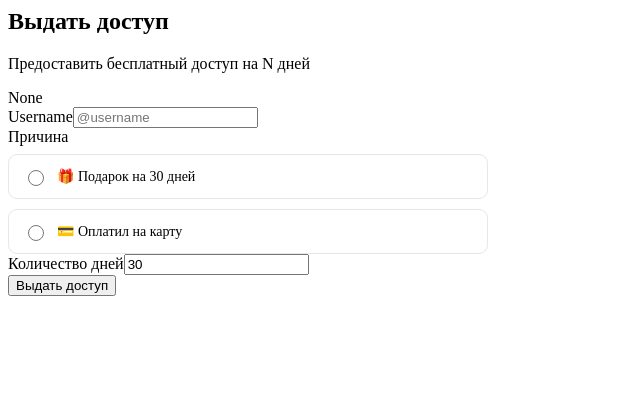
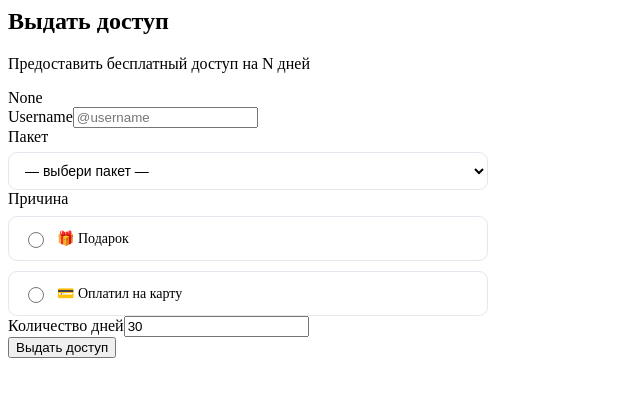
Before and after one commit to Irishman1/BOT_TELEFRAM, a Flask app: page /give in a window 1280 px wide. Shown: the top 397 px of the page, without its empty margins (0-640 px from the left). Run offline with Flask 3, Linux system fonts and the light colour scheme; the visitor is signed in with stand-in values (Sample User, id 1).

Commit message:
Add package selector to give access form

```diff
--- a/admin/panel.py
+++ b/admin/panel.py
@@ -217,6 +217,7 @@ async def give_post(request):
     username = data.get("username","").lstrip("@")
     days = int(data.get("days",30))
     reason = data.get("reason","gift")
+    plan_key = (data.get("plan_key","manual:0") or "manual:0").split(":")[0]
     u = await db_one("SELECT * FROM users WHERE username=?",(username,))
     if not u:
         return await render("give.html", page="give", msg='<div class="alert alert-danger">Пользователь не найден</div>', prefill=username)
@@ -224,7 +225,7 @@ async def give_post(request):
     exp = u.get("expires_at")
     cur = datetime.fromisoformat(exp) if exp and u["is_active"] else now
     new_exp = (cur if cur > now else now) + timedelta(days=days)
-    await db_exec("UPDATE users SET expires_at=?,plan='manual',is_active=1,subscribed_at=COALESCE(subscribed_at,?) WHERE username=?",(new_exp.isoformat(),now.isoformat(),username))
+    await db_exec("UPDATE users SET expires_at=?,plan=?,is_active=1,subscribed_at=COALESCE(subscribed_at,?) WHERE username=?",(new_exp.isoformat(),plan_key,now.isoformat(),username))
     link = await create_invite_link()
     try:
         if reason == "card":
--- a/admin/templates/give.html
+++ b/admin/templates/give.html
@@ -4,11 +4,20 @@
   <form method="POST">
     <div class="form-group"><label>Username</label><input type="text" name="username" value="{{prefill}}" placeholder="@username" required></div>
     <div class="form-group">
+      <label>Пакет</label>
+      <select name="plan_key" id="plan_key" required onchange="applyPlan(this.value)" style="width:100%;padding:9px 12px;border:1px solid #e5e7ef;border-radius:9px;font-size:14px;background:#fff;margin-top:6px;">
+        <option value="" disabled selected>— выбери пакет —</option>
+        <option value="basic:30">Базовый пакет — €14.99 / 30 дней</option>
+        <option value="standard:30">Стандартный пакет — €24.99 / 30 дней</option>
+        <option value="manual:0">Вручную (указать дни)</option>
+      </select>
+    </div>
+    <div class="form-group">
       <label>Причина</label>
       <div style="display:flex;flex-direction:column;gap:10px;margin-top:8px;">
         <label style="display:flex;align-items:center;gap:10px;cursor:pointer;padding:12px 14px;border:1px solid #e5e7ef;border-radius:9px;font-size:14px;font-weight:400;">
           <input type="radio" name="reason" value="gift" required style="accent-color:#1D9E75;width:16px;height:16px;">
-          🎁 Подарок на 30 дней
+          🎁 Подарок
         </label>
         <label style="display:flex;align-items:center;gap:10px;cursor:pointer;padding:12px 14px;border:1px solid #e5e7ef;border-radius:9px;font-size:14px;font-weight:400;">
           <input type="radio" name="reason" value="card" required style="accent-color:#1D9E75;width:16px;height:16px;">
@@ -16,7 +25,17 @@
         </label>
       </div>
     </div>
-    <div class="form-group"><label>Количество дней</label><input type="number" name="days" value="30" min="1" required></div>
+    <div class="form-group"><label>Количество дней</label><input type="number" id="days_input" name="days" value="30" min="1" required></div>
     <button class="btn btn-primary" type="submit">Выдать доступ</button>
   </form>
 </div>
+<script>
+function applyPlan(val) {
+  if (!val) return;
+  var parts = val.split(':');
+  var days = parseInt(parts[1]);
+  var input = document.getElementById('days_input');
+  if (days > 0) { input.value = days; input.readOnly = true; }
+  else { input.value = ''; input.readOnly = false; input.focus(); }
+}
+</script>
```
